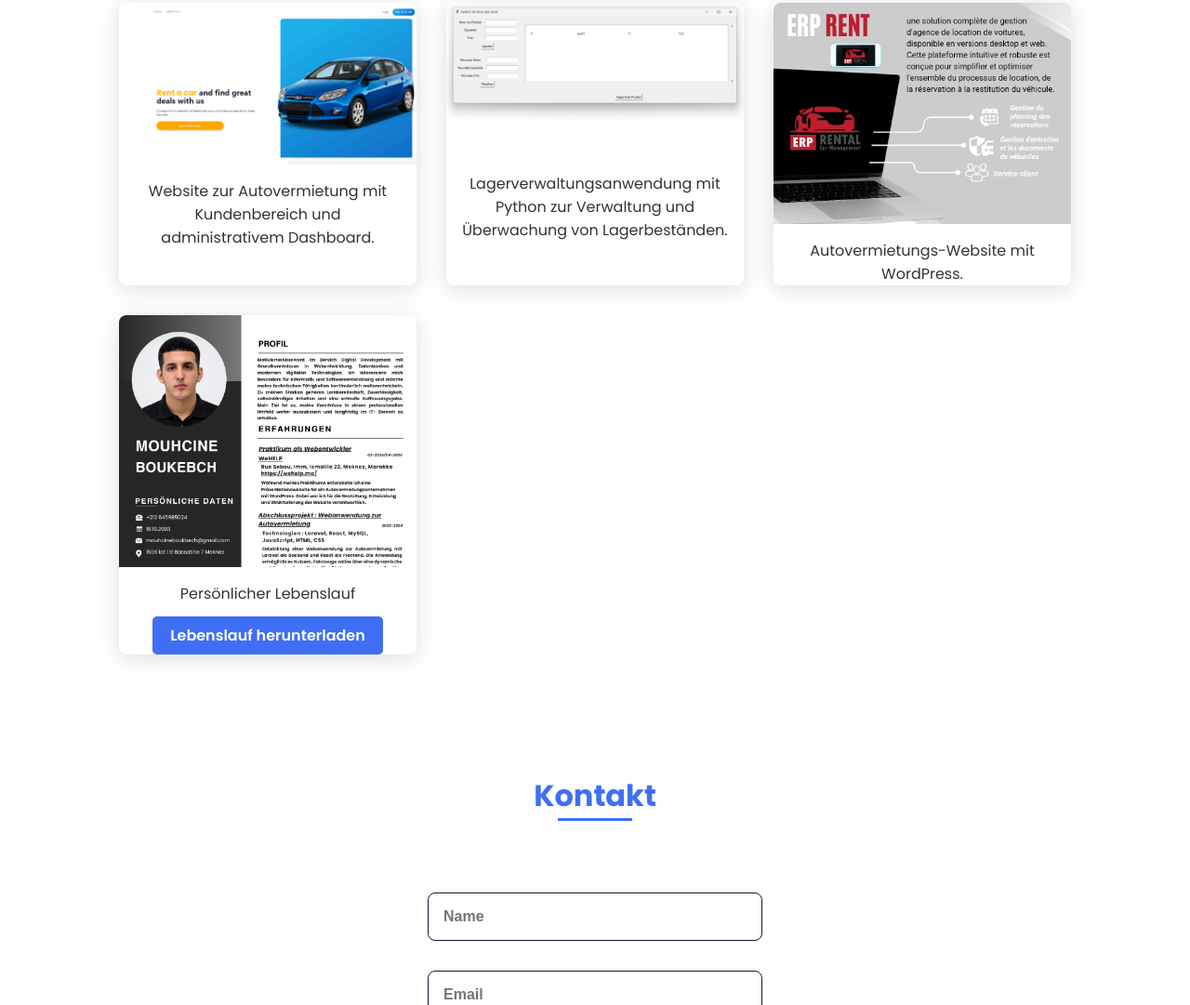
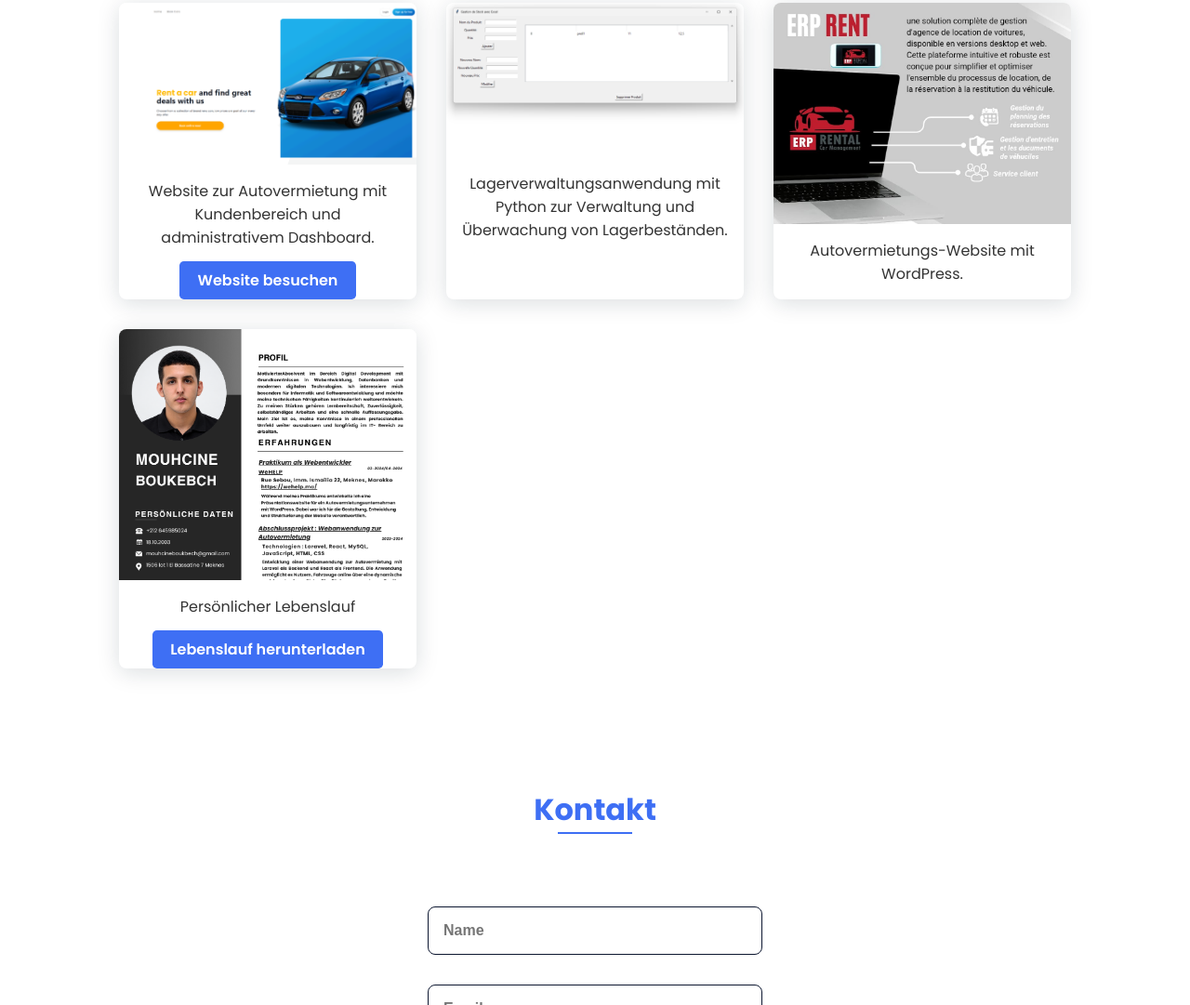
Before and after one commit to mouhcineboukbech-afk/boukebch, a plain HTML site: page index.html in a window 1280 px wide. Shown: the part 2441-3522 px from the top of the page at 93% size. Drawn offline with nearby package versions, Linux system fonts and the light colour scheme.

Commit message:
Ajout du lien « Website besuchen » vers le site de location de voitures sur le projet 1

```diff
--- a/index.html
+++ b/index.html
@@ -183,6 +183,11 @@
                   <div class="work__img">
                     <img src="pr1.png" alt="Projet 1">
                     <p class="project__description">Website zur Autovermietung mit Kundenbereich und administrativem Dashboard.</p>
+                    <a href="https://location-voiture-app.vercel.app"
+                       target="_blank"
+                       class="project__link">
+                       Website besuchen
+                    </a>
                   </div>
 
                   <!-- Projet 2 -->
```
